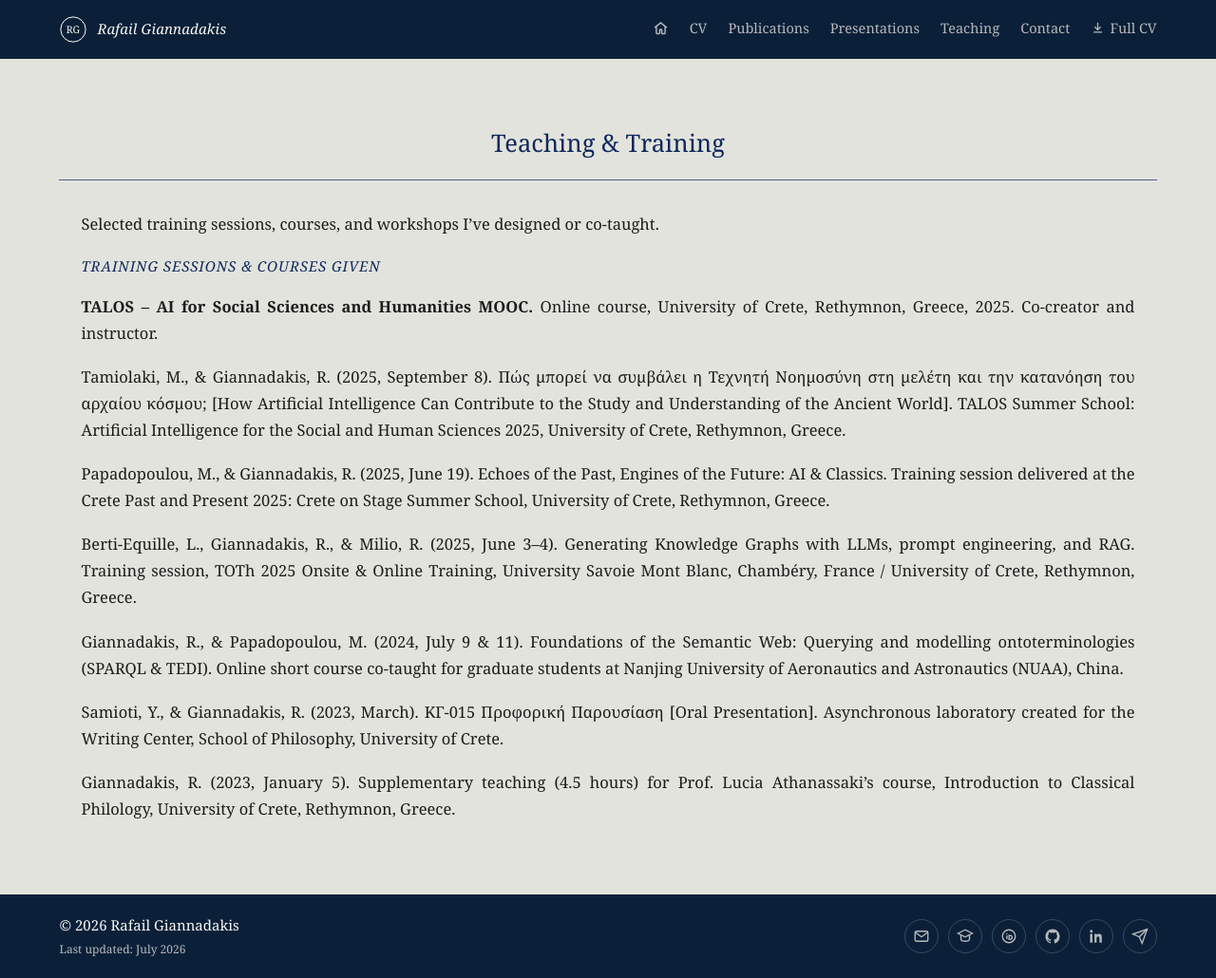
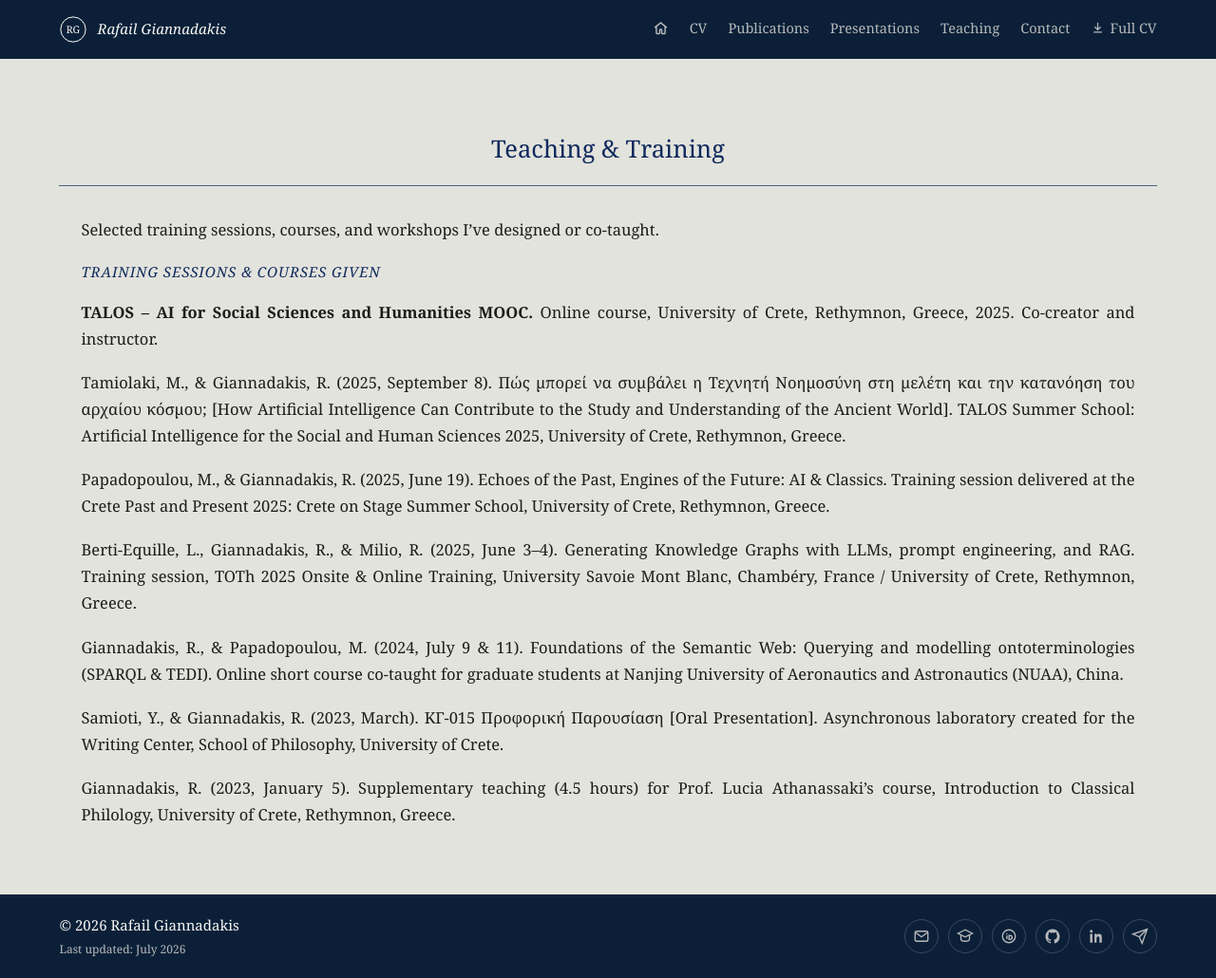
Before and after one commit to rgiannadakis/rgiannadakis.github.io, a Jekyll site: the page built from teaching.md, in a window 1280 px wide and 1030 px high. Shown: the whole window at 95% size. Built offline with Jekyll 4.4.1, drawn with Linux system fonts in a browser that asks for light colours.

Commit message:
site updates

```diff
--- a/assets/css/style.css
+++ b/assets/css/style.css
@@ -86,11 +86,11 @@ nav.links a:hover{
   margin:0 auto;
   padding:0 24px;
 }
-.page-inner{ padding-top:14px; padding-bottom:14px; }
+.page-inner{ padding-top:20px; padding-bottom:20px; }
 
 /* hero */
 .hero{
-  padding:24px 0;
+  padding:20px 0;
   border-bottom:1px solid var(--accent-light);
 }
 .hero-grid{
@@ -241,7 +241,6 @@ footer .bar-inner{ padding:20px 24px; font-size:15px; color:var(--deep-text); }
   .bar-inner{ flex-direction:column; align-items:flex-start; gap:10px; }
   footer .bar-inner{ align-items:center; text-align:center; }
   nav.links{ gap:14px; }
-  .hero{ padding:36px 0 24px; }
 }
 @media (prefers-reduced-motion: reduce){
   html{ scroll-behavior:auto; }
```
